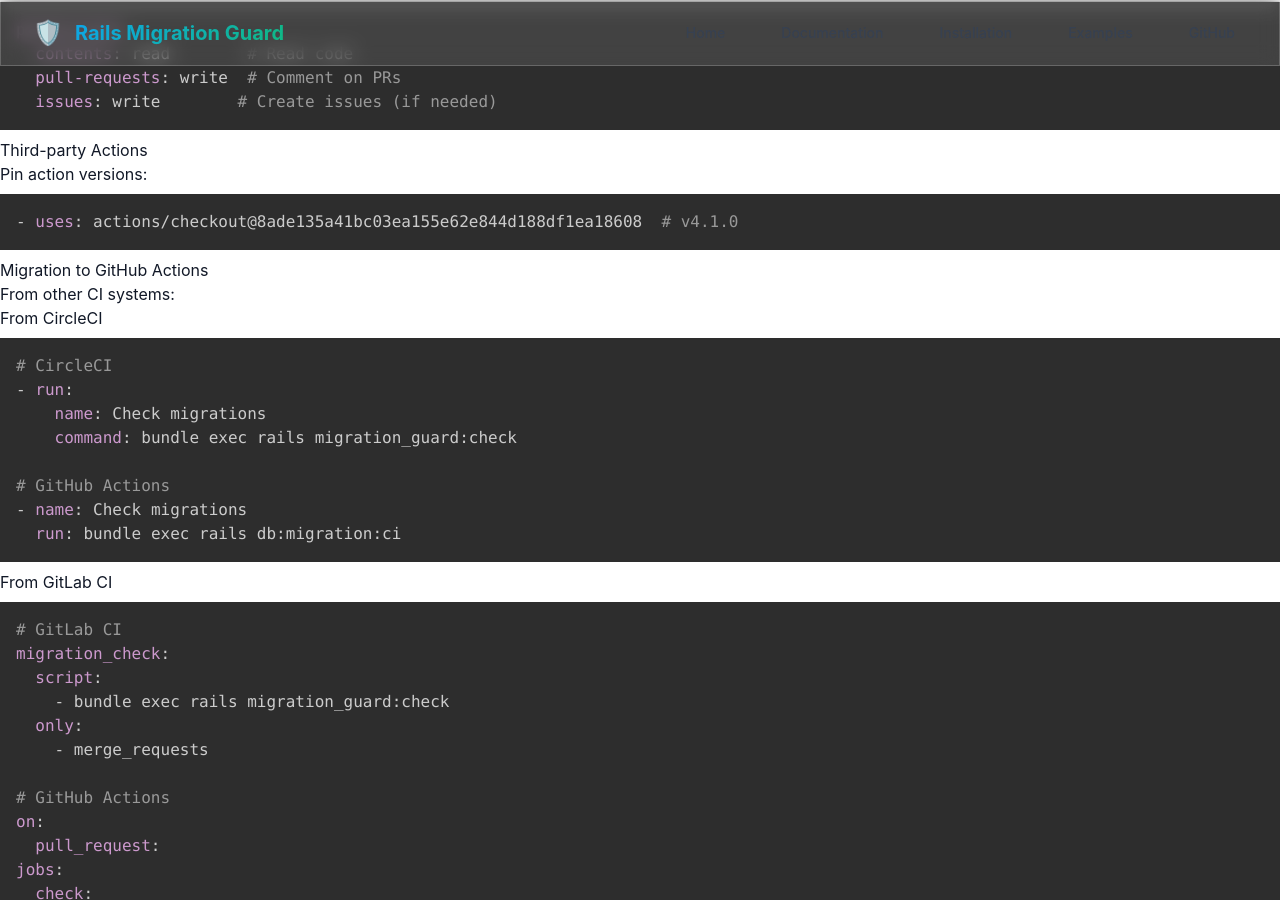
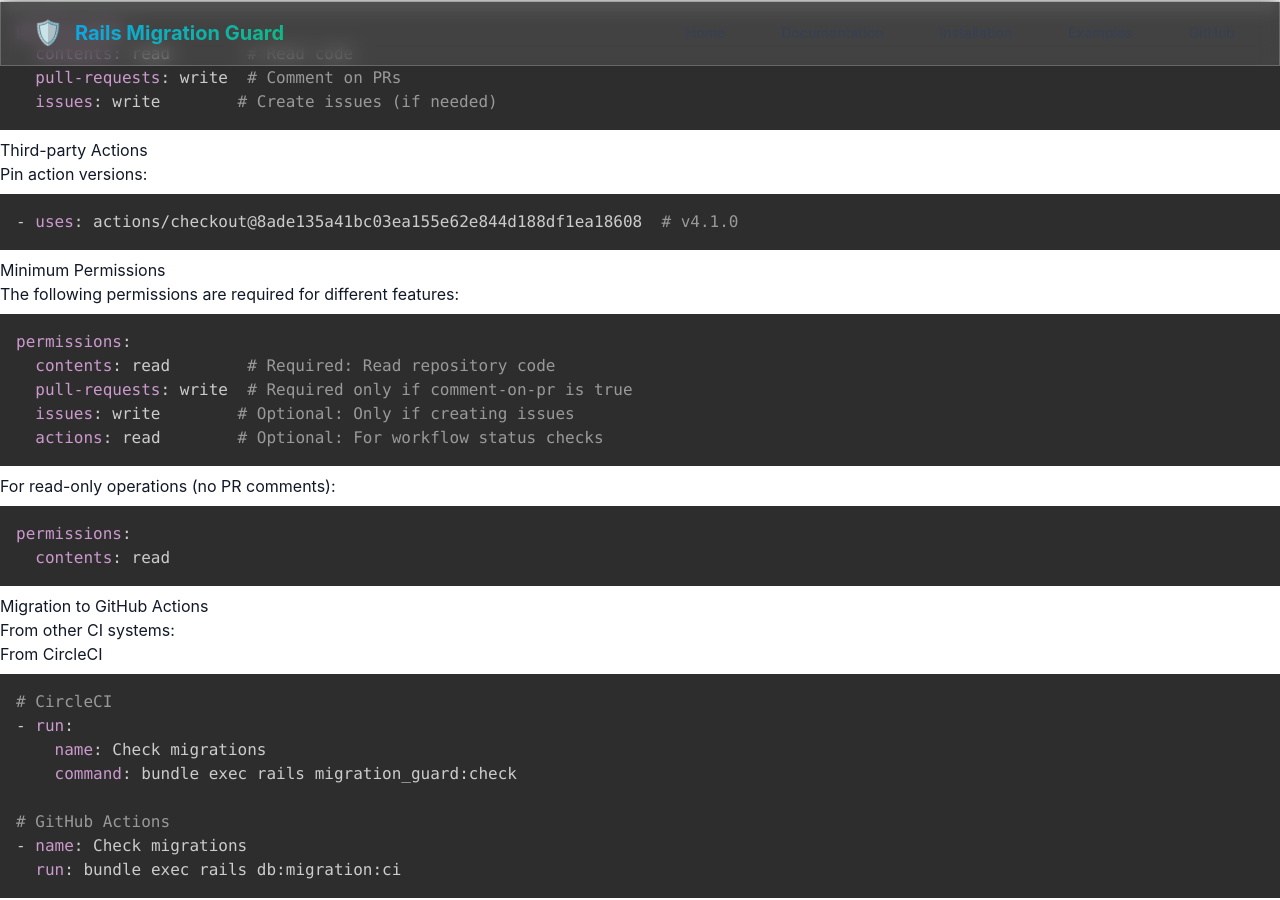
Before and after one commit to tommy2118/rails-migration-guard, a Jekyll site: the page built from docs/github-actions.md, in a window 1280 px wide and 900 px high, scrolled down 7279 px. Built offline with Jekyll 4.4.1, drawn with Linux system fonts in a browser that asks for light colours; nearby versions of some CDN libraries; our own code applies the rules of GitHub Pages for plain Markdown files.

Commit message:
fix: address code review feedback for GitHub Actions integration
- Quote shell variables properly to handle special characters
- Add proper JSON parsing with fallback for missing fields using jq '//' operator
- Enhance PR comment bot detection with more specific matching
- Add timeout configuration (default 10 minutes) with proper error handling
- Fix scheduled workflow condition syntax for numeric comparisons
- Add comprehensive error handling for command execution failures
- Document Ruby/Rails version compatibility in matrix example
- Add minimum permission requirements section to documentation

Addresses all feedback from PR review:
- Shell script robustness improvements
- Better error handling and user feedback
- More specific bot comment detection
- Clearer documentation of requirements

````diff
--- a/docs/github-actions.md
+++ b/docs/github-actions.md
@@ -375,6 +375,25 @@
 - uses: actions/checkout@8ade135a41bc03ea155e62e844d188df1ea18608  # v4.1.0
 ```
 
+### Minimum Permissions
+
+The following permissions are required for different features:
+
+```yaml
+permissions:
+  contents: read        # Required: Read repository code
+  pull-requests: write  # Required only if comment-on-pr is true
+  issues: write        # Optional: Only if creating issues
+  actions: read        # Optional: For workflow status checks
+```
+
+For read-only operations (no PR comments):
+
+```yaml
+permissions:
+  contents: read
+```
+
 ## Migration to GitHub Actions
 
 From other CI systems:
````
Also changed, not shown: .github/actions/migration-guard/action.yml, .github/workflows/examples/matrix.yml, .github/workflows/examples/scheduled.yml.
